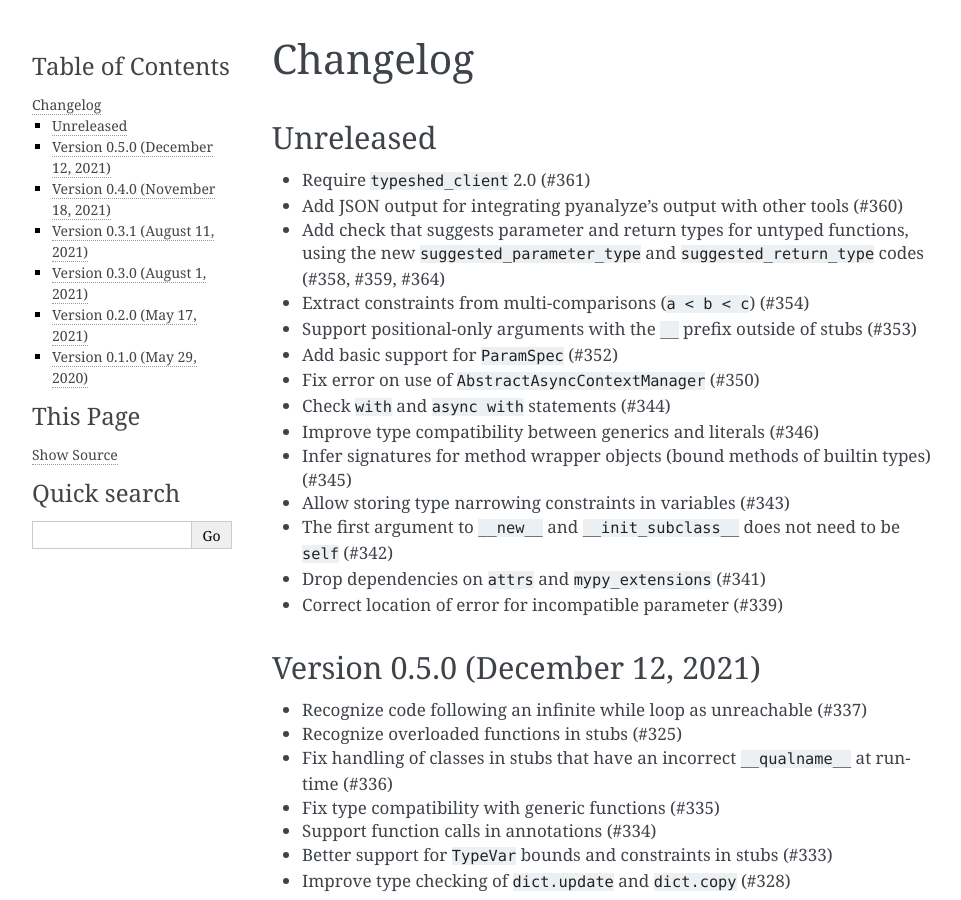
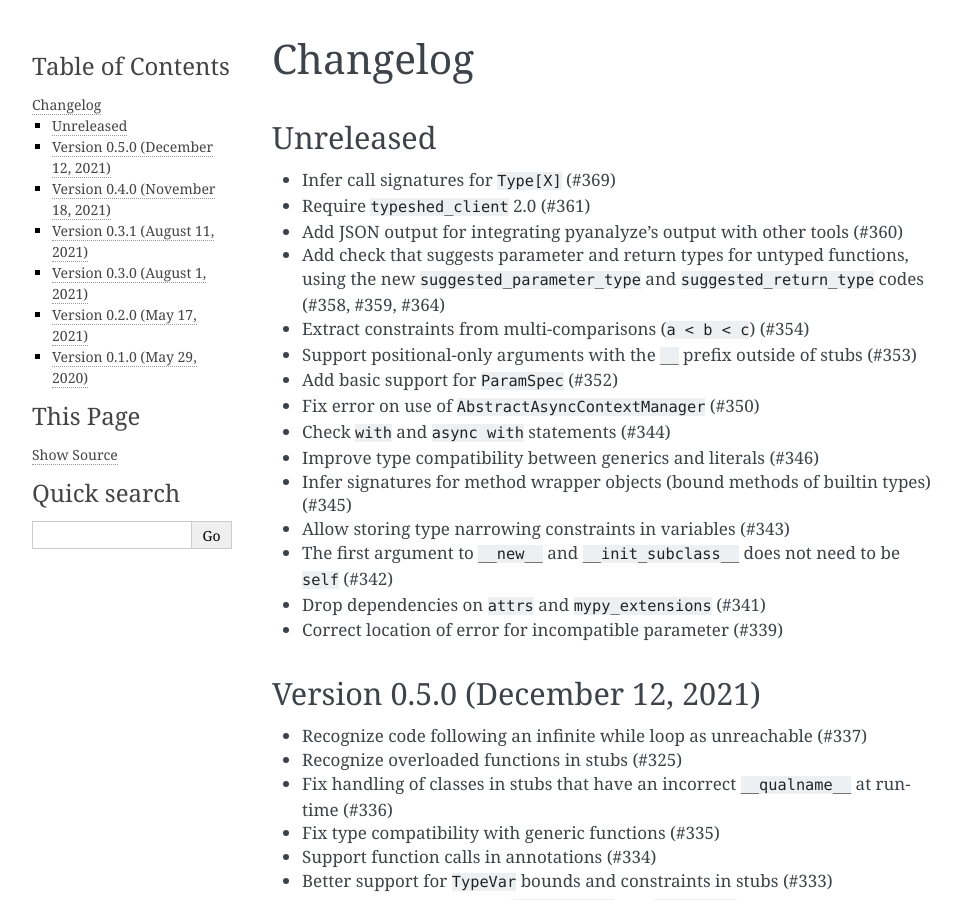
Before and after one commit to quora/pyanalyze, a Sphinx documentation site: the page built from docs/changelog.md, in a window 1280 px wide and 900 px high. Shown: the whole window, without its empty margins (148-1109 px from the left). Built offline with Sphinx 7.4.7, drawn with Linux system fonts in a browser that asks for light colours.

Commit message:
changelog

```diff
--- a/docs/changelog.md
+++ b/docs/changelog.md
@@ -2,6 +2,7 @@
 
 ## Unreleased
 
+- Infer call signatures for `Type[X]` (#369)
 - Require `typeshed_client` 2.0 (#361)
 - Add JSON output for integrating pyanalyze's output with other
   tools (#360)
```
